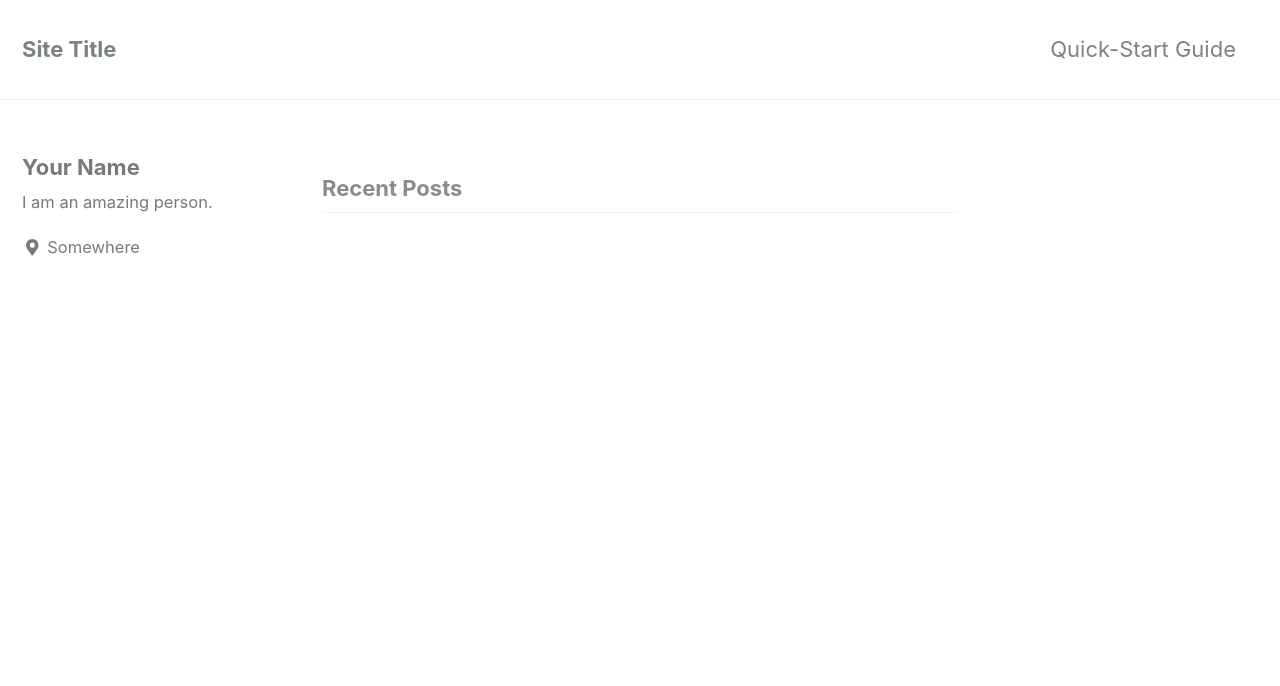
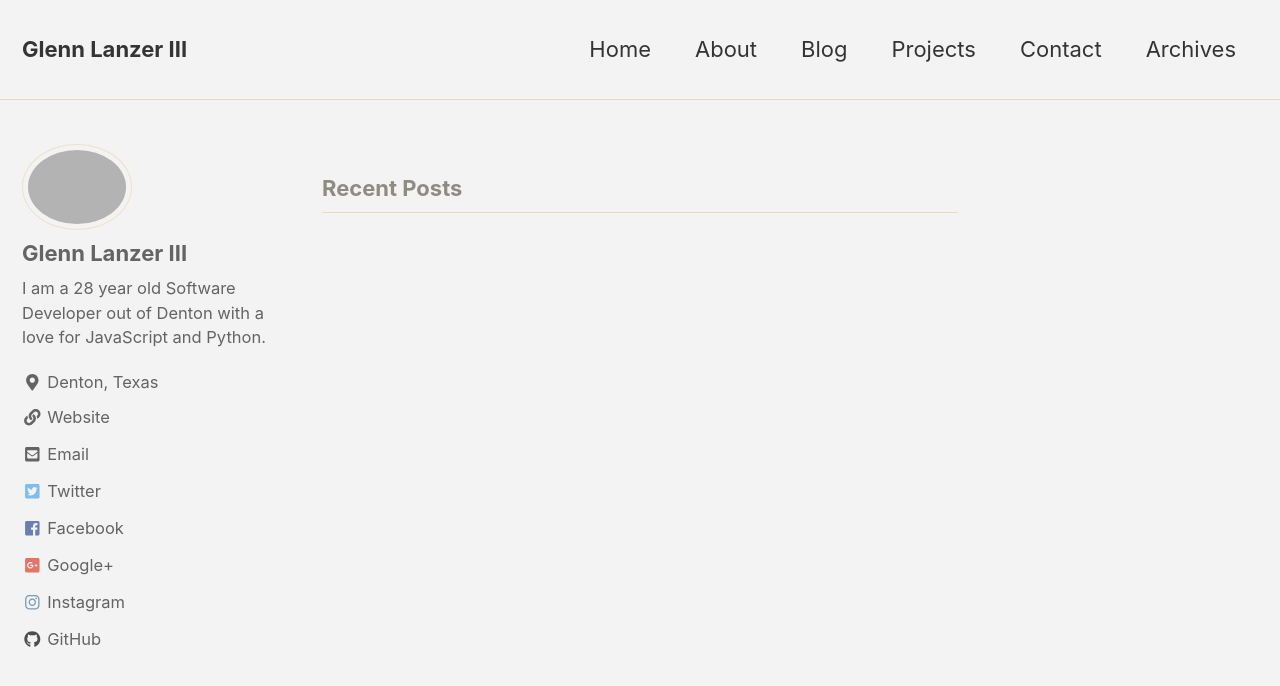
Before and after one commit to TexasBullet26/TexasBullet26.github4.io, a Jekyll site: the page built from index.html, in a window 1280 px wide and 900 px high. Shown: the top 686 px of the window. Built offline with Jekyll 4.4.1, drawn with Linux system fonts in a browser that asks for light colours; nearby versions of some CDN libraries; the list of posts is cut into pages by our own code; some of the changed text lies outside the part shown.

Commit message:
Change config files

```diff
--- a/_config.yml
+++ b/_config.yml
@@ -4,23 +4,24 @@
 # which you are expected to set up once and rarely need to edit after that.
 # For technical reasons, this file is *NOT* reloaded automatically when you use
 # `jekyll serve`. If you change this file, please restart the server process.
+remote_theme: "mmistakes/minimal-mistakes"
 
-minimal_mistakes_skin    : "default" # "air", "aqua", "contrast", "dark", "dirt", "neon", "mint", "plum", "sunrise"
+minimal_mistakes_skin    : "dirt" # "air", "aqua", "contrast", "dark", "dirt", "neon", "mint", "plum", "sunrise"
 
 # Site Settings
 locale                   : "en-US"
-title                    : "Site Title"
+title                    : "Glenn Lanzer III"
 title_separator          : "-"
-name                     : "Your Name"
-description              : "An amazing website."
-url                      : # the base hostname & protocol for your site e.g. "https://mmistakes.github.io"
-baseurl                  : # the subpath of your site, e.g. "/blog"
-repository               : # GitHub username/repo-name e.g. "mmistakes/minimal-mistakes"
+name                     : &name "Glenn Lanzer III" # &name is a YAML anchor which can be *referenced later
+description              : &description "Personal portfolio for my blog, projects, resume, and anything that interests me."
+url                      : "https://TexasBullet26.github.io" # the base hostname & protocol for your site e.g. "https://mmistakes.github.io"
+baseurl                  : "" # the subpath of your site, e.g. "/blog"
+repository               : "TexasBullet26/Website" # GitHub username/repo-name e.g. "mmistakes/minimal-mistakes"
 teaser                   : # path of fallback teaser image, e.g. "/assets/images/500x300.png"
 # breadcrumbs            : false # true, false (default)
 words_per_minute         : 200
 comments:
-  provider               : # false (default), "disqus", "discourse", "facebook", "google-plus", "staticman", "staticman_v2" "custom"
+  provider               : "staticman_v2" # false (default), "disqus", "discourse", "facebook", "google-plus", "staticman", "staticman_v2" "custom"
   disqus:
     shortname            : # https://help.disqus.com/customer/portal/articles/466208-what-s-a-shortname-
   discourse:
@@ -31,24 +32,24 @@ comments:
     num_posts            : # 5 (default)
     colorscheme          : # "light" (default), "dark"
 staticman:
-  allowedFields          : # ['name', 'email', 'url', 'message']
-  branch                 : # "master"
-  commitMessage          : # "New comment."
-  filename               : # comment-{@timestamp}
-  format                 : # "yml"
-  moderation             : # true
-  path                   : # "/_data/comments/{options.slug}" (default)
-  requiredFields         : # ['name', 'email', 'message']
+  allowedFields          : #['name', 'email', 'url', 'message']
+  branch                 : "master"
+  commitMessage          : #"New comment."
+  filename               : #comment-{@timestamp}
+  format                 : #"yml"
+  moderation             : #true
+  path                   : #"/_data/comments/{options.slug}" (default)
+  requiredFields         : #['name', 'email', 'message']
   transforms:
-    email                : # "md5"
+    email                : #"md5"
   generatedFields:
     date:
-      type               : # "date"
+      type               : #"date"
       options:
-        format           : # "iso8601" (default), "timestamp-seconds", "timestamp-milliseconds"
+        format           : #"iso8601" (default), "timestamp-seconds", "timestamp-milliseconds"
 reCaptcha:
-  siteKey                :
-  secret                 :
+  siteKey                : "6LeOsEoUAAAAAHzxxTROVvAnwL1ZyGmox8kPvxI5"
+  secret                 : "q0dgxcNln6DrFdDziU2JEgF3DAZJXAqtQ/XumFFKhxdacuvnXQGEgOnDZyIBk1xF+zKKUA+Bw6thoz4hCnp8yN45k8o2vtjPbQwMWrI2wIAeNDb7GMjD01mTEssE7eY5cG3C5+hlCXLUnflePf1Mgy9FPl+esKYF56thZlpOVew="
 atom_feed:
   path                   : # blank (default) uses feed.xml
 search                   : # true, false (default)
@@ -68,11 +69,11 @@ naver_site_verification  :
 
 # Social Sharing
 twitter:
-  username               :
+  username               : &twitter "LanzerTrey26"
 facebook:
-  username               :
-  app_id                 :
-  publisher              :
+  username               : &facebook "trey.lanzer"
+  app_id                 : #
+  publisher              : #
 og_image                 : # Open Graph/Twitter default site image
 # For specifying social profiles
 # - https://developers.google.com/structured-data/customize/social-profiles
@@ -80,34 +81,36 @@ social:
   type                   : # Person or Organization (defaults to Person)
   name                   : # If the user or organization name differs from the site's name
   links: # An array of links to social media profiles
+    - "https://twitter.com/LanzerTrey26"
+    - "https://facebook.com/trey.lanzer"
 
 # Analytics
 analytics:
-  provider               : false # false (default), "google", "google-universal", "custom"
+  provider               : "google-universal" # false (default), "google", "google-universal", "custom"
   google:
-    tracking_id          :
+    tracking_id          : "UA- - "
 
 
 # Site Author
 author:
-  name             : "Your Name"
-  avatar           : # path of avatar image, e.g. "/assets/images/bio-photo.jpg"
-  bio              : "I am an amazing person."
-  location         : "Somewhere"
-  email            :
-  uri              :
-  home             : # null (default), "absolute or relative url to link to author home"
+  name             : *name # *name is a YAML reference for pointing to the &anchor eairlier
+  avatar           : "/assets/images/bio-photo.jpg"
+  bio              : "I am a 28 year old Software Developer out of Denton with a love for JavaScript and Python. "
+  location         : "Denton, Texas"
+  email            : "lanzertrey@gmail.com"
+  uri              : "https://TexasBullet26.github.io"
+  home             : "https://TexasBullet26.github.io" # null (default), "absolute or relative url to link to author home"
   bitbucket        :
   codepen          :
   dribbble         :
   flickr           :
-  facebook         :
+  facebook         : *facebook
   foursquare       :
-  github           :
+  github           : "TexasBullet26"
   gitlab           :
-  google_plus      :
+  google_plus      : "lanzertrey"
   keybase          :
-  instagram        :
+  instagram        : "treylanzer"
   lastfm           :
   linkedin         : # "john-doe-12345678" (the last part of your profile url, e.g. https://www.linkedin.com/in/john-doe-12345678)
   pinterest        :
@@ -115,7 +118,7 @@ author:
   stackoverflow    : # "123456/username" (the last part of your profile url, e.g. https://stackoverflow.com/users/123456/username)
   steam            : # "steamId" (the last part of your profile url, e.g. https://steamcommunity.com/id/steamId/)
   tumblr           :
-  twitter          :
+  twitter          : *twitter
   vine             :
   weibo            :
   xing             :
@@ -179,6 +182,55 @@ kramdown:
   enable_coderay: false
 
 
+# Collections
+collections:
+  posts:
+    output: true
+    permalink: /:collection/:path/
+  projects:
+    output: true
+    permalink: /:collection/:path/
+
+
+# Defaults
+defaults:
+  # _posts
+  - scope:
+      path: "_posts"
+      type: posts
+    values:
+      layout: single
+      author_profile: true
+      read_time: true
+      comments: true
+      share: true
+      related: true
+  # _pages
+  - scope:
+      path: "_pages"
+      type: pages
+    values:
+      layout: single
+      author_profile: true
+  # _pets
+  - scope:
+      path: ""
+      type: pets
+    values:
+      layout: single
+      author_profile: true
+      share: true
+      comment: true
+  # _portfolio
+  - scope:
+      path: "_projects"
+      type: projects
+    values:
+      layout: splash
+      author_profile: false
+      share: true
+
+
 # Sass/SCSS
 sass:
   sass_dir: _sass
@@ -189,7 +241,7 @@ sass:
 permalink: /:categories/:title/
 paginate: 5 # amount of posts to show
 paginate_path: /page:num/
-timezone: # https://en.wikipedia.org/wiki/List_of_tz_database_time_zones
+timezone: America/Chicago # https://en.wikipedia.org/wiki/List_of_tz_database_time_zones
 
 
 # Plugins (previously gems:)
@@ -226,16 +278,16 @@ tag_archive:
   type: liquid
   path: /tags/
 # https://github.com/jekyll/jekyll-archives
-# jekyll-archives:
-#   enabled:
-#     - categories
-#     - tags
-#   layouts:
-#     category: archive-taxonomy
-#     tag: archive-taxonomy
-#   permalinks:
-#     category: /categories/:name/
-#     tag: /tags/:name/
+jekyll-archives:
+  enabled:
+    - categories
+    - tags
+  layouts:
+    category: archive-taxonomy
+    tag: archive-taxonomy
+  permalinks:
+    category: /categories/:name/
+    tag: /tags/:name/
 
 
 # HTML Compression
@@ -244,18 +296,3 @@ compress_html:
   clippings: all
   ignore:
     envs: development
-
-
-# Defaults
-defaults:
-  # _posts
-  - scope:
-      path: ""
-      type: posts
-    values:
-      layout: single
-      author_profile: true
-      read_time: true
-      comments: # true
-      share: true
-      related: true
```
Also changed, not shown: _data/navigation.yml (+12 -10 lines), staticman.yml (+3 -3 lines).
